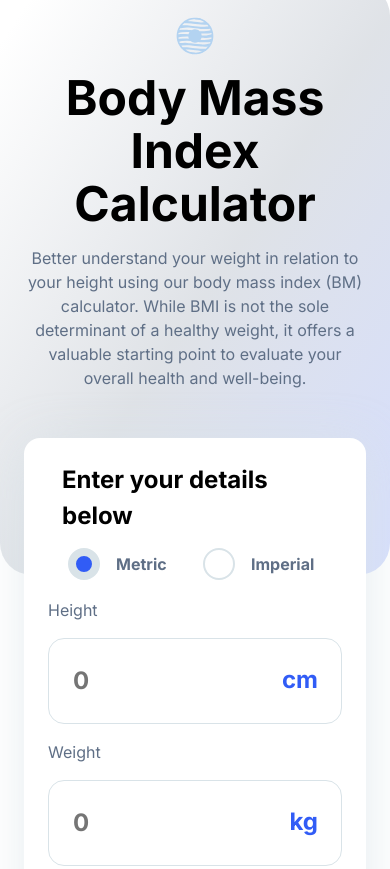
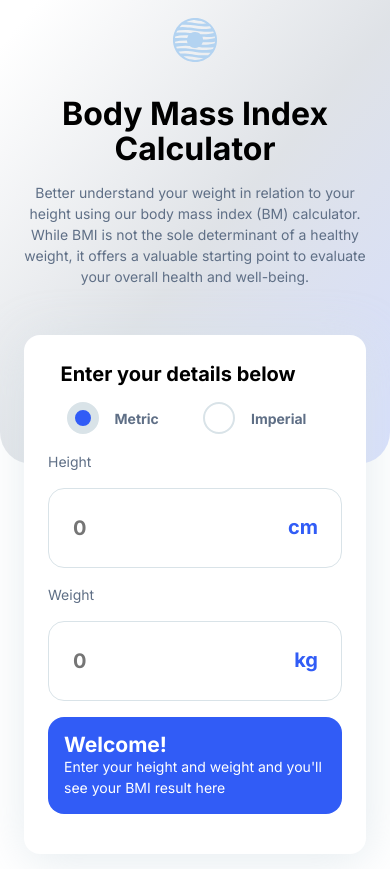
Before and after one commit to Funminiyi-debug/frontend-mentors-bmi-calculator, a plain HTML site: page index.html in a window 390 px wide. Shown: the top 869 px of the page. Drawn offline with Linux system fonts and the light colour scheme.

Commit message:
feat: handle for responsiveness

```diff
--- a/styles.css
+++ b/styles.css
@@ -89,6 +89,13 @@ h6 {
   --fw-regular: 400;
   --fw-bold: 700;
   --fw-bolder: 800;
+
+  /* experiment */
+  --fs-heading-xlarge: 2rem;
+  --fs-heading-large: 1.375rem;
+  --fs-heading-medium: 1.25rem;
+
+  --fs-regular-medium: 0.875rem;
 }
 
 body {
@@ -96,6 +103,9 @@ body {
   font-size: var(--fs-regular-medium);
   background-color: var(--neutral-color);
   position: relative;
+  max-width: min(100%, 1026px);
+  min-width: 389px;
+  margin: auto;
 }
 
 p {
@@ -104,12 +114,12 @@ p {
 
 .logo {
   width: 100%;
-  margin-top: 1rem;
 }
 
 .logo img {
-  height: 2.5rem;
+  height: 5rem;
   margin: auto;
+  padding: 1rem;
 }
 
 .bg-rectangle {
@@ -121,13 +131,12 @@ p {
     var(--primary-color)
   );
   opacity: 0.2;
-  height: 70svh;
+  height: 55svh;
   width: 100%;
   z-index: -1;
-  border-radius: 2rem;
+  border-radius: 0rem 0 2rem 2rem;
   top: 0;
   right: 0;
-  margin-top: -2rem;
 }
 
 .container {
@@ -470,8 +479,8 @@ h1 {
   }
 
   .bg-rectangle {
-    width: 75svw;
-    height: ;
+    width: calc(0.7 * 100%);
+    height: 55svh;
     left: 0;
     border-bottom-left-radius: 0;
     border-top-right-radius: 0;
@@ -510,6 +519,7 @@ h1 {
   .limitations .limitations-heading {
     grid-area: heading;
     text-align: left;
+    padding-left: 2rem;
   }
 
   .limitations > div:nth-child(3) {
```
